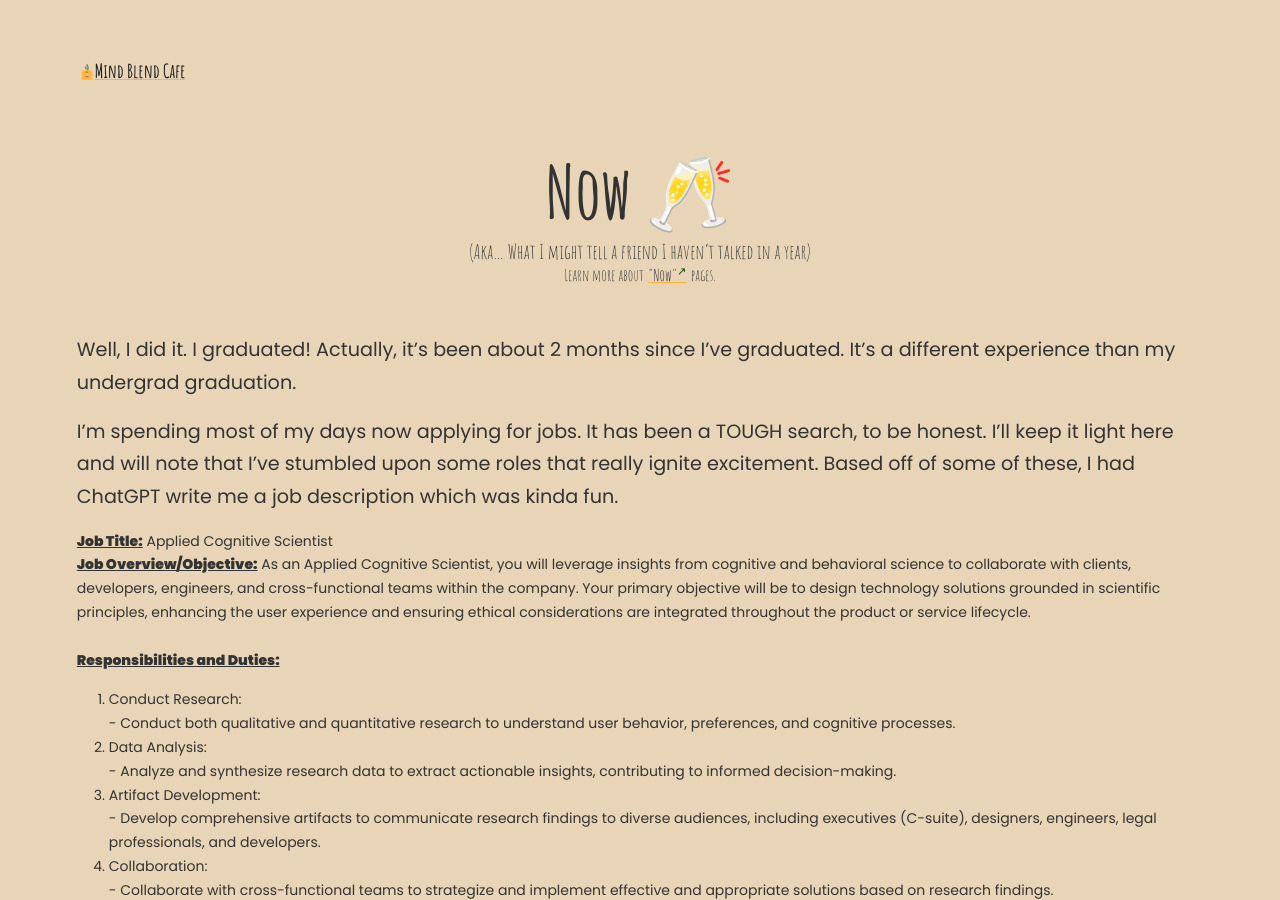
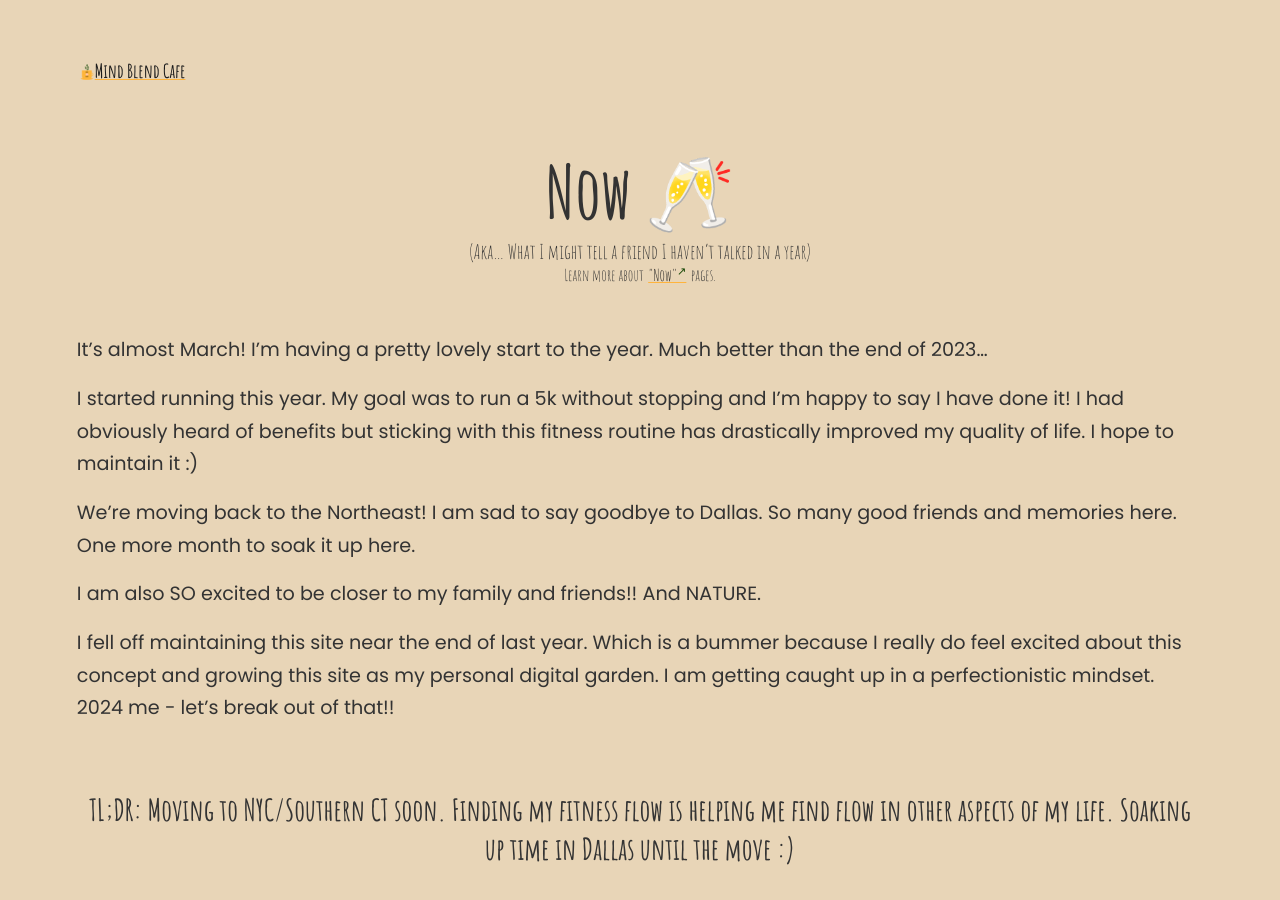
Before and after one commit to naagma5/naagma5.github.io, a Jekyll site: the page built from _pages/Now.md, in a window 1280 px wide and 900 px high. Built offline with Jekyll 4.4.1, drawn with Linux system fonts in a browser that asks for light colours; some of the changed text lies outside the part shown.

Commit message:
Feb 25 Revamp

```diff
--- a/_pages/Now.md
+++ b/_pages/Now.md
@@ -12,53 +12,23 @@ permalink: /now
 
 <br>
 
-Well, I did it. I graduated! Actually, it's been about 2 months since I've graduated. It's a different experience than my undergrad graduation.
+It's almost March! I'm having a pretty lovely start to the year. Much better than the end of 2023...
 
-I'm spending most of my days now applying for jobs. It has been a TOUGH search, to be honest. I'll keep it light here and will note that I've stumbled upon some roles that really ignite excitement. Based off of some of these, I had ChatGPT write me a job description which was kinda fun.
+I started running this year. My goal was to run a 5k without stopping and I'm happy to say I have done it! I had obviously heard of benefits but sticking with this fitness routine has drastically improved my quality of life. I hope to maintain it :)
 
-<p style="font-size: 14px">
-<strong style="text-decoration: underline">Job Title:</strong> Applied Cognitive Scientist
-<br>
+We're moving back to the Northeast! I am sad to say goodbye to Dallas. So many good friends and memories here. One more month to soak it up here.
 
-<strong style="text-decoration: underline">Job Overview/Objective:</strong>
+I am also SO excited to be closer to my family and friends!! And NATURE.
 
-As an Applied Cognitive Scientist, you will leverage insights from cognitive and behavioral science to collaborate with clients, developers, engineers, and cross-functional teams within the company. Your primary objective will be to design technology solutions grounded in scientific principles, enhancing the user experience and ensuring ethical considerations are integrated throughout the product or service lifecycle.
-<br><br>
+I fell off maintaining this site near the end of last year. Which is a bummer because I really do feel excited about this concept and growing this site as my personal digital garden. I am getting caught up in a perfectionistic mindset. 2024 me - let's break out of that!!
 
-<strong style="text-decoration: underline">Responsibilities and Duties:</strong>
-<br>
-<ol style="font-size: 14px">
-    <li>Conduct Research:</li>
-    - Conduct both qualitative and quantitative research to understand user behavior, preferences, and cognitive processes.
-    <li>Data Analysis:</li>
-    - Analyze and synthesize research data to extract actionable insights, contributing to informed decision-making.
-    <li>Artifact Development:</li>
-    - Develop comprehensive artifacts to communicate research findings to diverse audiences, including executives (C-suite), designers, engineers, legal professionals, and developers.
-    <li>Collaboration:</li>
-    - Collaborate with cross-functional teams to strategize and implement effective and appropriate solutions based on research findings.
-    <li>Ethical Integration:</li>
-    - Integrate ethical considerations within the entire product or service lifecycle, ensuring responsible and sustainable technology development.
-</ol>
-</p>
 
-<p style="font-size: 14px">
 
-<strong style="font-size:14px; text-decoration: underline">Qualifications and Skills:</strong>
-<ul style="font-size: 14px">
-<li>Advanced degree in Cognitive Science, Behavioral Science, Human-Computer Interaction, or a related field.</li>
-<li>Proven experience conducting qualitative and quantitative research in a professional setting.</li>
-<li>Strong analytical and critical thinking skills.</li>
-<li>Excellent communication skills with the ability to tailor messages for diverse audiences.</li>
-<li>Collaboration and teamwork skills, with a proven ability to work effectively with individuals from various backgrounds.</li>
-</ul>
-</p>
-
-A lot of what comes next is based on the job search!! Although I hope to spend the next couple of months reigniting this website and the general project behind it. On top of watching a million more spooky TV shows/movies!
 
 
 <br>
 
-#### TL;DR: Graduated, looking for jobs. Still in Dallas, trying to soak up the spooky season 🎃
+#### TL;DR: Moving to NYC/Southern CT soon. Finding my fitness flow is helping me find flow in other aspects of my life. Soaking up time in Dallas until the move :)
 
 <br>
 <br>
@@ -66,10 +36,9 @@ A lot of what comes next is based on the job search!! Although I hope to spend t
 <hr style="border-top: 4px dashed #ffb43c;">
 
 ##### 🙋🏽‍♀️ Questions on my mind 🤔 :
-- [[How do you design for choice?]]
-- [[How do you design for trust?]]
-- In the culture today where every other headline is populated with talk of generative AI, how are people finding value on less technically advanced tools (ie. notebooks - Bullet Journal)? ([[When tech sucks]])
-- What might be the effect on culture and our brains if generative AI stays behind the hype?
+- Why does your mind feel better when you workout?
+- Why do we not want to say we've used AI when it's prevalent everywhere?
+- How can I connect back with this site and grow my "thought garden"?
 
 
 
```
Also changed, not shown: _pages/index.md (+2 -2 lines), 1 other file.
